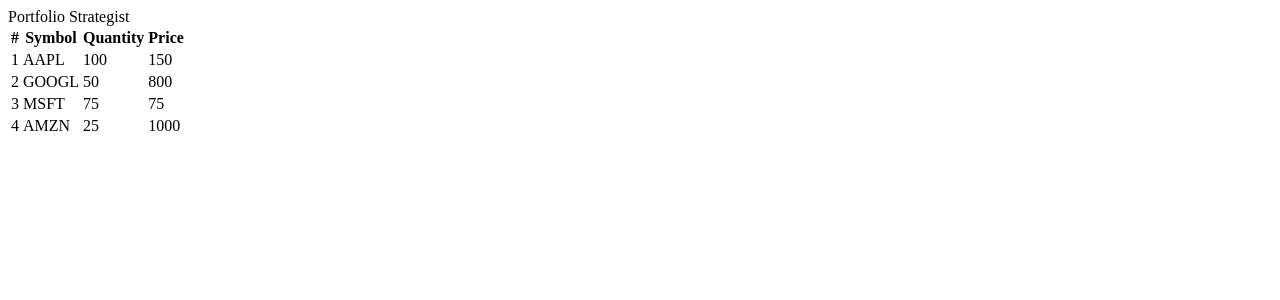
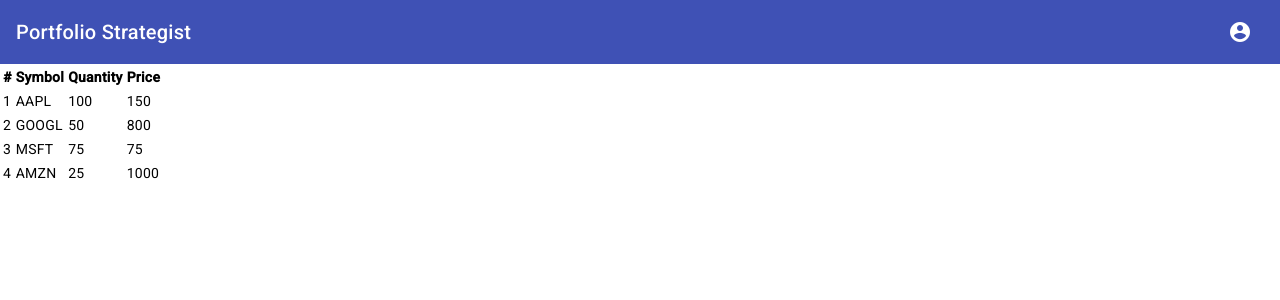
Before and after one commit to marcomarchionni/strategist-app, an Angular app: page / in a window 1280 px wide. Shown: the top 300 px of the page. Built offline with nearby package versions, Linux system fonts and the light colour scheme.

Commit message:
Angular material header

```diff
--- a/angular.json
+++ b/angular.json
@@ -20,16 +20,12 @@
             "outputPath": "dist/strategist-app",
             "index": "src/index.html",
             "browser": "src/main.ts",
-            "polyfills": [
-              "zone.js"
-            ],
+            "polyfills": ["zone.js"],
             "tsConfig": "tsconfig.app.json",
             "inlineStyleLanguage": "scss",
-            "assets": [
-              "src/favicon.ico",
-              "src/assets"
-            ],
+            "assets": ["src/favicon.ico", "src/assets"],
             "styles": [
+              "@angular/material/prebuilt-themes/indigo-pink.css",
               "src/styles.scss"
             ],
             "scripts": []
@@ -79,17 +75,12 @@
         "test": {
           "builder": "@angular-devkit/build-angular:karma",
           "options": {
-            "polyfills": [
-              "zone.js",
-              "zone.js/testing"
-            ],
+            "polyfills": ["zone.js", "zone.js/testing"],
             "tsConfig": "tsconfig.spec.json",
             "inlineStyleLanguage": "scss",
-            "assets": [
-              "src/favicon.ico",
-              "src/assets"
-            ],
+            "assets": ["src/favicon.ico", "src/assets"],
             "styles": [
+              "@angular/material/prebuilt-themes/indigo-pink.css",
               "src/styles.scss"
             ],
             "scripts": []
--- a/package.json
+++ b/package.json
@@ -11,10 +11,12 @@
   "private": true,
   "dependencies": {
     "@angular/animations": "^17.3.0",
+    "@angular/cdk": "^17.3.1",
     "@angular/common": "^17.3.0",
     "@angular/compiler": "^17.3.0",
     "@angular/core": "^17.3.0",
     "@angular/forms": "^17.3.0",
+    "@angular/material": "^17.3.1",
     "@angular/platform-browser": "^17.3.0",
     "@angular/platform-browser-dynamic": "^17.3.0",
     "@angular/router": "^17.3.0",
--- a/src/app/app.config.ts
+++ b/src/app/app.config.ts
@@ -2,7 +2,8 @@
 import { provideRouter } from '@angular/router';
 
 import { routes } from './app.routes';
+import { provideAnimationsAsync } from '@angular/platform-browser/animations/async';
 
 export const appConfig: ApplicationConfig = {
-  providers: [provideRouter(routes)]
+  providers: [provideRouter(routes), provideAnimationsAsync()]
 };
--- a/src/app/components/header/header.component.html
+++ b/src/app/components/header/header.component.html
@@ -1 +1,11 @@
-<header><span>Portfolio Strategist</span></header>
+<mat-toolbar color="primary">
+  <span>Portfolio Strategist</span>
+  <span class="header-spacer"></span>
+  <button
+    mat-icon-button
+    class="example-icon favorite-icon"
+    aria-label="Example icon-button with heart icon"
+  >
+    <mat-icon>account_circle</mat-icon>
+  </button>
+</mat-toolbar>
--- a/src/app/components/header/header.component.scss
+++ b/src/app/components/header/header.component.scss
@@ -0,0 +1,3 @@
+.header-spacer {
+  flex: 1 1 auto;
+}
--- a/src/index.html
+++ b/src/index.html
@@ -1,13 +1,21 @@
-<!doctype html>
+<!DOCTYPE html>
 <html lang="en">
-<head>
-  <meta charset="utf-8">
-  <title>StrategistApp</title>
-  <base href="/">
-  <meta name="viewport" content="width=device-width, initial-scale=1">
-  <link rel="icon" type="image/x-icon" href="favicon.ico">
-</head>
-<body>
-  <app-root></app-root>
-</body>
+  <head>
+    <meta charset="utf-8" />
+    <title>StrategistApp</title>
+    <base href="/" />
+    <meta name="viewport" content="width=device-width, initial-scale=1" />
+    <link rel="icon" type="image/x-icon" href="favicon.ico" />
+    <link
+      href="https://fonts.googleapis.com/css2?family=Roboto:wght@300;400;500&display=swap"
+      rel="stylesheet"
+    />
+    <link
+      href="https://fonts.googleapis.com/icon?family=Material+Icons"
+      rel="stylesheet"
+    />
+  </head>
+  <body class="mat-typography">
+    <app-root></app-root>
+  </body>
 </html>
--- a/src/styles.scss
+++ b/src/styles.scss
@@ -1 +1,8 @@
-/* You can add global styles to this file, and also import other style files */
+html,
+body {
+  height: 100%;
+}
+body {
+  margin: 0;
+  font-family: Roboto, "Helvetica Neue", sans-serif;
+}
```
Also changed, not shown: src/app/components/header/header.component.ts (+6 -5 lines), 1 other file (tests, documents, lock files or other folders).
